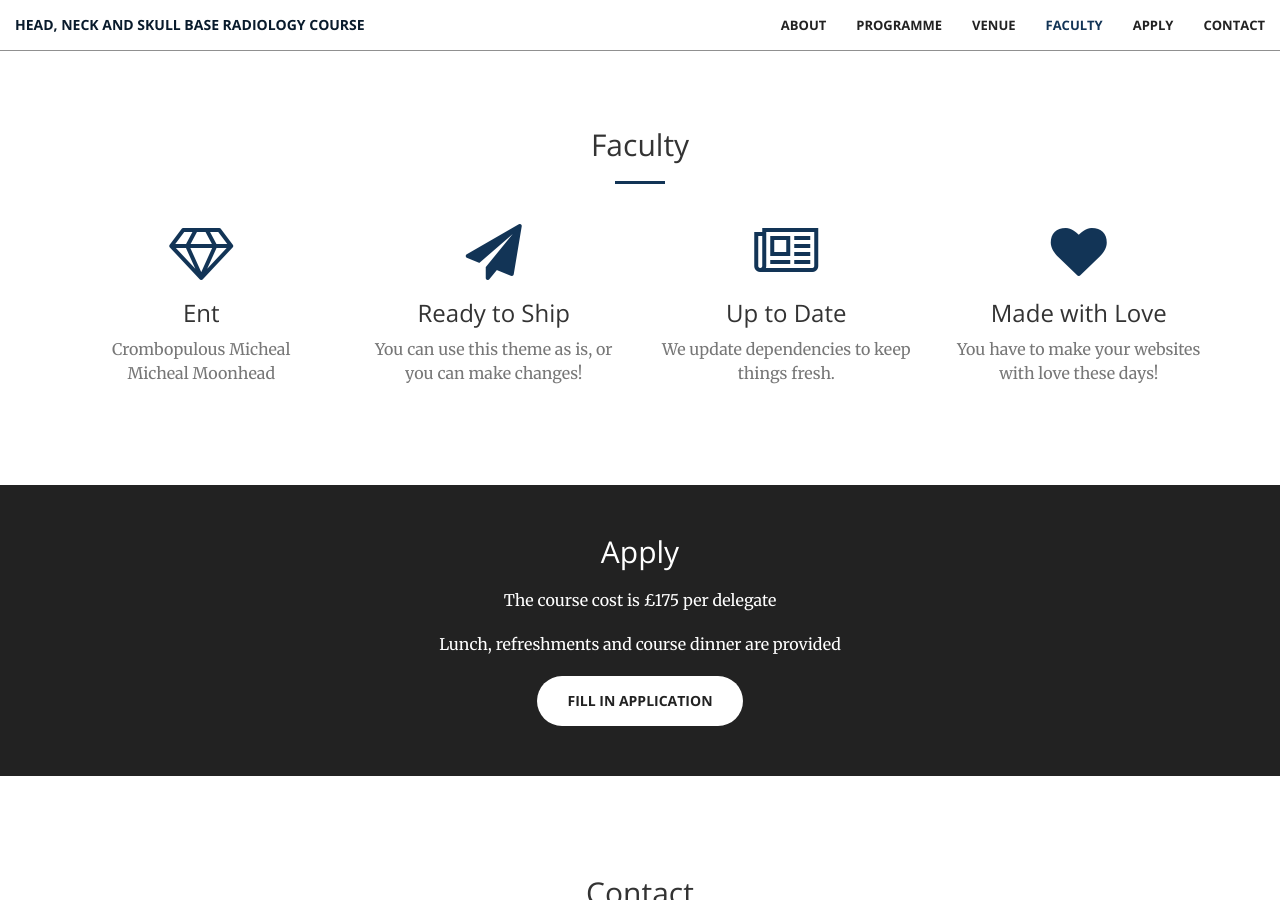
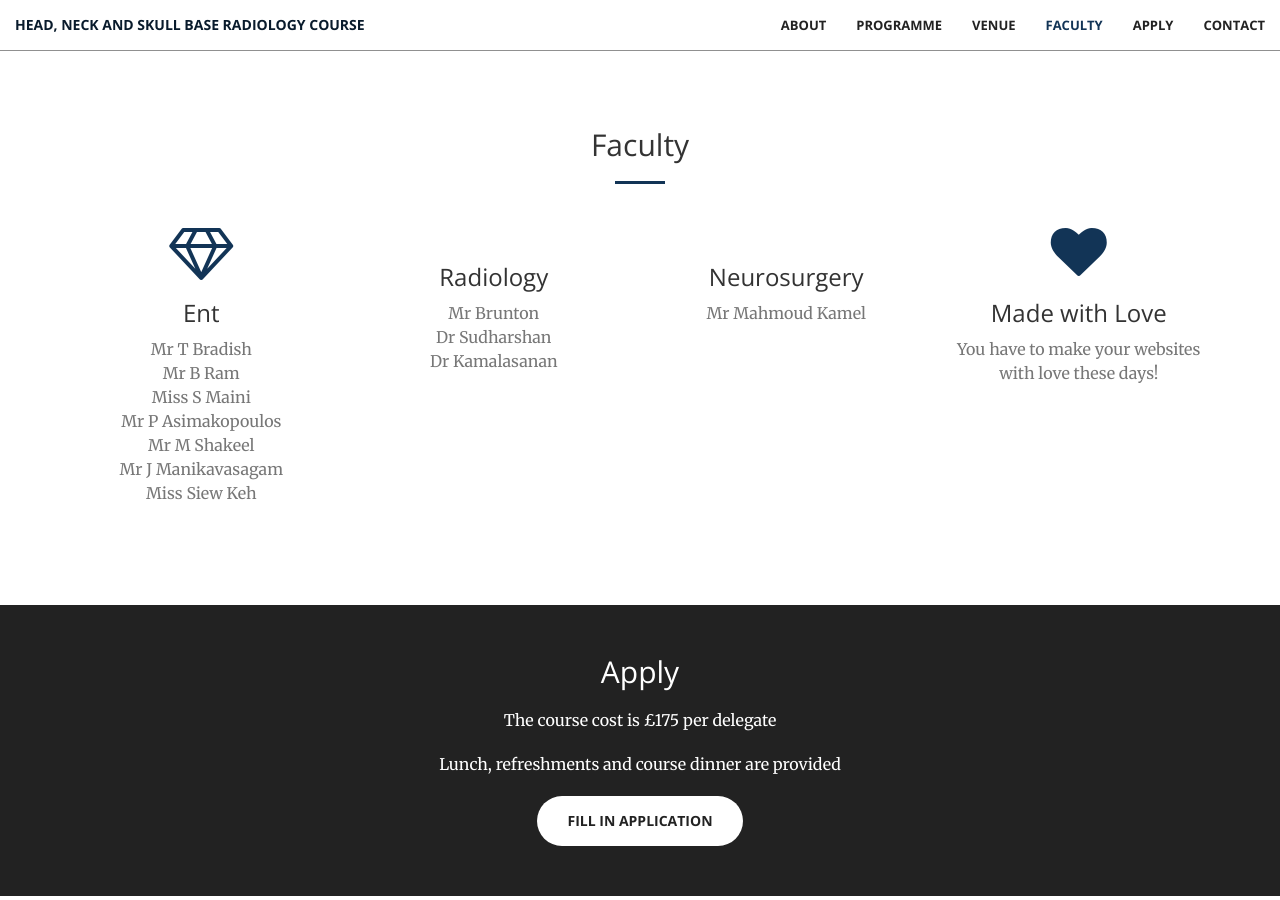
Before and after one commit to aberdeenradiology/aberdeenradiology.github.io, a Jekyll site: the page built from index.html, in a window 1280 px wide and 900 px high, scrolled down 3660 px. Built offline with Jekyll 4.4.1, drawn with Linux system fonts in a browser that asks for light colours.

Commit message:
Update faculty.html

```diff
--- a/_includes/faculty.html
+++ b/_includes/faculty.html
@@ -13,22 +13,30 @@
                 <div class="service-box">
                     <i class="fa fa-4x fa-diamond wow bounceIn text-primary"></i>
                     <h3>Ent</h3>
-                    <p class="text-muted">Crombopulous Micheal</p>
-                    <p class="text-muted">Micheal Moonhead</p>
+                    <p class="text-muted">Mr T Bradish</p>
+                    <p class="text-muted">Mr B Ram</p>
+                    <p class="text-muted">Miss S Maini</p>
+                    <p class="text-muted">Mr P Asimakopoulos</p>
+                    <p class="text-muted">Mr M Shakeel</p>
+                    <p class="text-muted">Mr J Manikavasagam</p>
+                    <p class="text-muted">Miss Siew Keh</p>
+                    <p class="text-muted"></p>
                 </div>
             </div>
             <div class="col-lg-3 col-md-6 text-center">
                 <div class="service-box">
-                    <i class="fa fa-4x fa-paper-plane wow bounceIn text-primary" data-wow-delay=".1s"></i>
-                    <h3>Ready to Ship</h3>
-                    <p class="text-muted">You can use this theme as is, or you can make changes!</p>
+                    <i class="fa fa-4x fa-x-ray wow bounceIn text-primary" data-wow-delay=".1s"></i>
+                    <h3>Radiology</h3>
+                    <p class="text-muted">Mr Brunton</p>
+                    <p class="text-muted">Dr Sudharshan</p>
+                     <p class="text-muted">Dr Kamalasanan</p>
                 </div>
             </div>
             <div class="col-lg-3 col-md-6 text-center">
                 <div class="service-box">
-                    <i class="fa fa-4x fa-newspaper-o wow bounceIn text-primary" data-wow-delay=".2s"></i>
-                    <h3>Up to Date</h3>
-                    <p class="text-muted">We update dependencies to keep things fresh.</p>
+                    <i class="fa fa-4x fa-brain wow bounceIn text-primary" data-wow-delay=".2s"></i>
+                    <h3>Neurosurgery</h3>
+                    <p class="text-muted">Mr Mahmoud Kamel</p>
                 </div>
             </div>
             <div class="col-lg-3 col-md-6 text-center">
```
